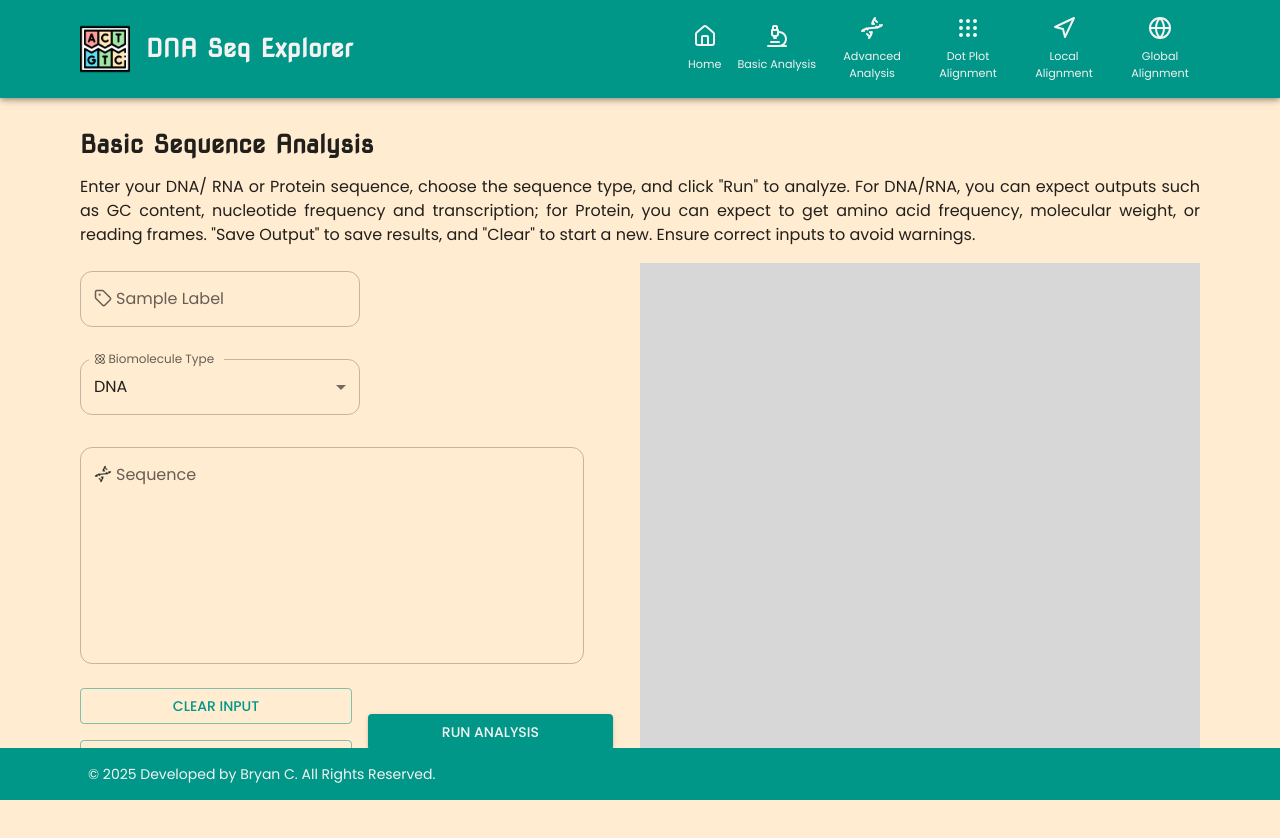
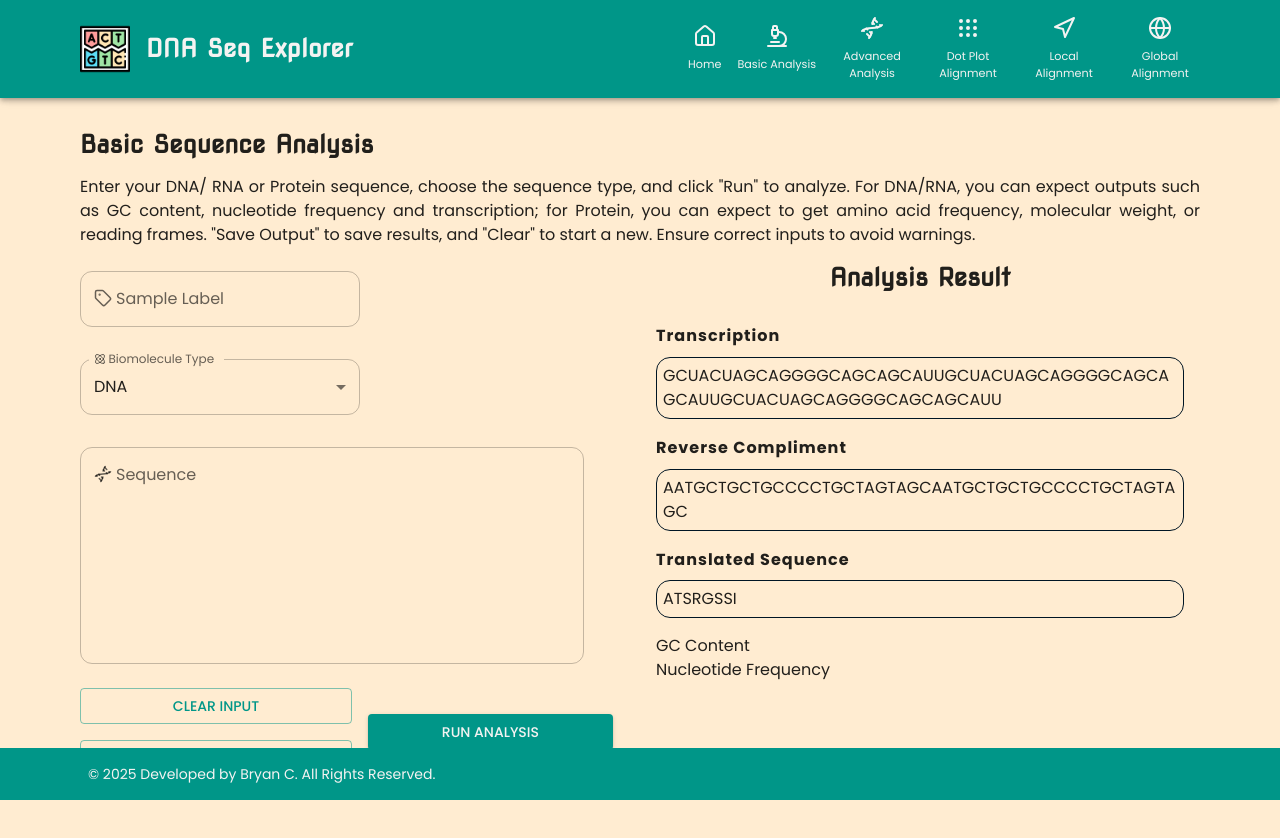
Before and after one commit to bryancastillo10/dna-seq-explorer, a React (Vite) app in the folder client/: page /basic in a window 1280 px wide. Shown: the top 838 px of the page. Built offline with nearby package versions, Linux system fonts and the light colour scheme.

Commit message:
🧩 component: long string result row

```diff
--- /dev/null
+++ b/client/src/components/layout/OutputBasicAnalysisBlock.tsx
@@ -0,0 +1,37 @@
+import { Box, Typography } from "@mui/material"
+
+import LongStringResult from "@/components/ui/LongStringResult"
+
+const OutputBasicAnalysisBlock = () => {
+  return (
+         <Box
+          sx={{
+            display: "flex",
+            flexDirection:"column",
+            width: {xs:"100%", md:"50%"},
+            gap: 2,
+            marginBottom:4
+          }}
+      >
+        <Typography variant="h3" textAlign="center">Analysis Result</Typography>
+            <Box p={2} height={400}>
+                <LongStringResult
+                  label="Transcription"
+                  result="GCUACUAGCAGGGGCAGCAGCAUUGCUACUAGCAGGGGCAGCAGCAUUGCUACUAGCAGGGGCAGCAGCAUU"
+                />
+              <LongStringResult
+                  label="Reverse Compliment"
+                  result="AATGCTGCTGCCCCTGCTAGTAGCAATGCTGCTGCCCCTGCTAGTAGC"
+              />
+              <LongStringResult
+                  label="Translated Sequence"
+                  result="ATSRGSSI"
+              />
+                <Typography>GC Content</Typography>
+                <Typography>Nucleotide Frequency</Typography>
+            </Box>
+      </Box>
+  )
+}
+
+export default OutputBasicAnalysisBlock
--- /dev/null
+++ b/client/src/components/ui/LongStringResult.tsx
@@ -0,0 +1,34 @@
+import { Stack, Box, Typography, useTheme } from "@mui/material";
+
+interface LongStringResultProps {
+  label: string;
+  result: string;
+}
+
+const LongStringResult = ({label, result}: LongStringResultProps) => {
+  const theme = useTheme();
+  return (
+    <Stack sx={{display:"flex", flexDirection:"column", gap:1, marginBottom:2 }}>
+      <Box>
+        <Typography variant="h6">{label}</Typography>
+      </Box>
+      <Box
+        sx={{
+          overflowY: "scroll",
+          overflowX: "hidden",
+          maxHeight: 75,
+          p: 0.75,
+          wordBreak: "break-word",
+          border: `1px solid ${theme.palette.primary.dark}`,
+          borderRadius: "14px",
+        }}
+      >
+        <Typography>
+            {result}
+        </Typography>
+      </Box>
+    </Stack>
+  );
+};
+
+export default LongStringResult;
--- a/client/src/constants/theme.ts
+++ b/client/src/constants/theme.ts
@@ -37,7 +37,12 @@ export const theme = createTheme({
         fontSize: "1.55rem",
         fontWeight: 700,
         fontFamily: "Nova Square"
-      }
+      },
+    h6: {
+      fontSize: "1rem",
+      fontWeight: "bold",
+      letterSpacing: 1
+    }
     },
   components: {
     MuiCard: {
--- a/client/src/routes/basic.tsx
+++ b/client/src/routes/basic.tsx
@@ -1,8 +1,9 @@
 import { createFileRoute } from '@tanstack/react-router';
-import { Stack, Box } from '@mui/material';
+import { Stack } from '@mui/material';
 
 import SectionHeader from '@/components/layout/SectionHeader';
 import InputSingleSequenceBlock from '@/components/layout/InputSingleSequenceBlock';
+import OutputBasicAnalysisBlock from '@/components/layout/OutputBasicAnalysisBlock';
 
 export const Route = createFileRoute('/basic')({
   component: RouteComponent,
@@ -17,7 +18,6 @@ function RouteComponent() {
   and "Clear" to start a new. Ensure correct inputs to avoid warnings.
   `
 
-
   return (
     <Stack width="100%">
       <SectionHeader
@@ -25,14 +25,8 @@ function RouteComponent() {
         description={pageDescription}
       />
       <Stack flexDirection={{xs: "column", md:"row"}} marginTop={2} marginBottom={4}>
-        <InputSingleSequenceBlock/>
-        <Box
-          sx={{
-            width: {xs:"100%", md:"50%"},
-            height: 500,
-            backgroundColor: "#D7D7D7"
-          }}
-          ></Box>
+        <InputSingleSequenceBlock />
+        <OutputBasicAnalysisBlock />
       </Stack>
     </Stack>
   )
```
